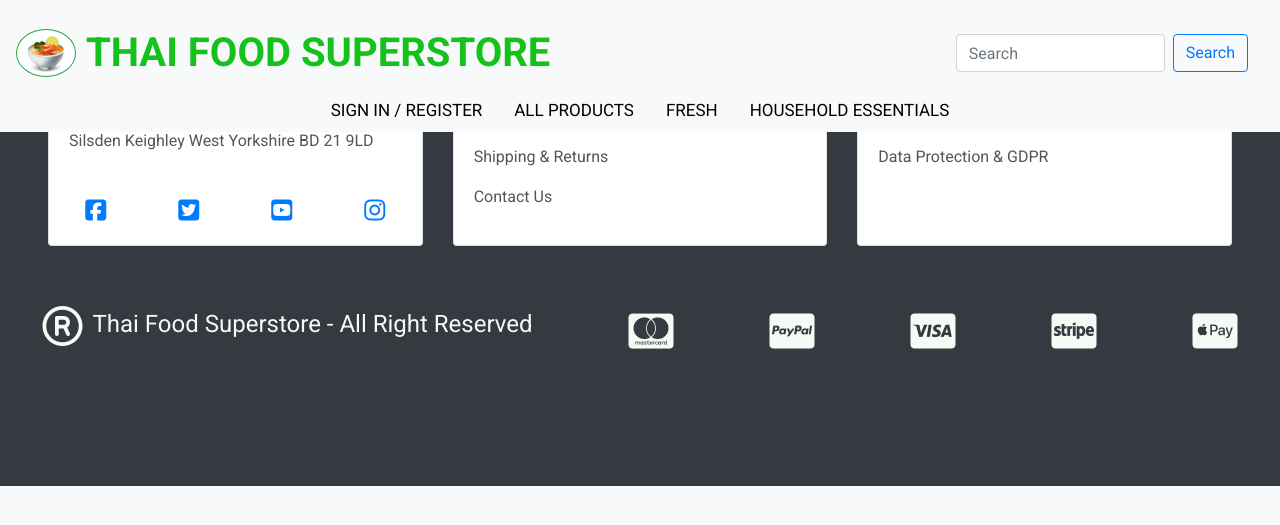
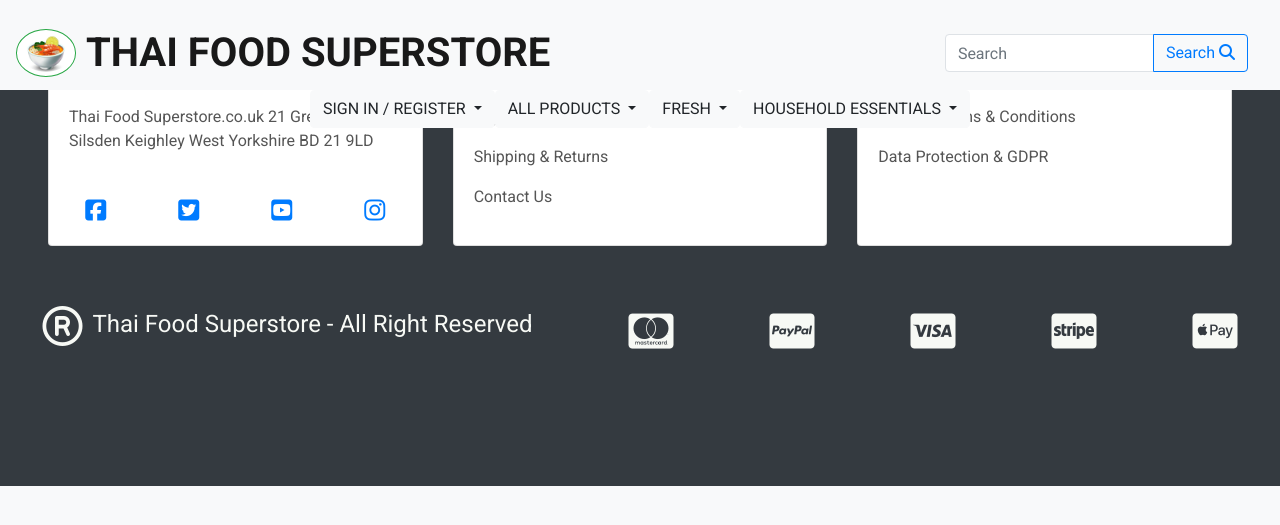
Before and after one commit to Kay13051976/thai-food-superstore, a Django app: template templates/base.html in a window 1280 px wide. Shown: the top 525 px of the page. Run offline with Django 3.2, Linux system fonts and the light colour scheme; the template is opened without the code that fills it, so the values that code supplies are empty; some libraries are stand-ins or nearby versions.

Commit message:
Added header nav dropdown using boostrap

```diff
--- a/static/css/base.css
+++ b/static/css/base.css
@@ -20,14 +20,6 @@ p {
 }
 
 /* Header style */
-h1 {
-    color: rgb(21, 193, 27);
-}
-
-.header-nav {
-    font-size: 17px;
-    color: #000000;
-}
 
 .header-nav:hover {
     text-decoration: underline;
--- a/templates/base.html
+++ b/templates/base.html
@@ -55,38 +55,77 @@
       <a class="navbar-brand" href="{% url 'home' %}" aria-label="Visit our home page(open in a same tab)">
         <h1 class="logo-font my-0">
           <img src="/media/logo-homepage-tom-yum-kung.jpg" width="60" height="50"
-            class="d-inline-block align-top rounded-circle img-thumbnail border-success" alt="a bowl of tomyam soup cartoon">
+            class="d-inline-block align-top rounded-circle img-thumbnail border-success"
+            alt="a bowl of tomyam soup cartoon">
           <strong class="fs-1 mt-5">
             THAI FOOD SUPERSTORE
           </strong>
         </h1>
       </a>
       <nav class="navbar navbar-light bg-light">
-        <form class="form-inline">
-          <input class="form-control mr-sm-2" type="search" placeholder="Search" aria-label="Search">
-          <button class="btn btn-outline-primary my-2 my-sm-0" type="submit">Search</button>
+        <form method+"GET" action="">
+          <div class="input-group w-100">
+            <input class="form-control border border-black" type="text" name="q" placeholder="Search"
+              aria-label="Search">
+            <div class="input-group-append">
+              <button class="btn btn-outline-primary my-2 my-sm-0" type="submit">Search
+                <span>
+                  <i class="fas fa-search"></i>
+                </span>
+              </button>
+            </div>
+          </div>
         </form>
       </nav>
     </nav>
-    <ul class="nav justify-content-center bg-light">
-      <li class="nav-item">
-        <a class="header-nav nav-link active" href="#"
-          aria-label="Visit our signin/register page(open in a same tab)">SIGN IN / REGISTER</a>
-      </li>
-      <li class="nav-item">
-        <a class="header-nav nav-link" href="#" aria-label="Visit our product page(open in a same tab)">ALL PRODUCTS</a>
-      </li>
-      <li class="nav-item">
-        <a class="header-nav nav-link" href="#"
-          aria-label="Visit our fresh friut and vegetables page(open in a same tab)">FRESH</a>
-      </li>
-      <li class="nav-item">
-      <li class="nav-item">
-        <a class="header-nav nav-link" href="#"
-          aria-label="Visit our household essentials page(open in a same tab)">HOUSEHOLD ESSENTIALS</a>
-    </ul>
+    {% comment %} Header nav dropdown {% endcomment %}
+    <div class="d-flex justify-content-center">
+      <div class="btn-group ">
+        <button type="button" class="btn btn-light dropdown-toggle" data-bs-toggle="dropdown" aria-expanded="false">
+          SIGN IN / REGISTER
+        </button>
+        <ul class="dropdown-menu">
+          <li><a class="dropdown-item" href="#">REGISTER</a></li>
+          <li><a class="dropdown-item" href="#">SIGN IN</a></li>
+          <li><a class="dropdown-item" href="#">SIGN OUTe</a></li>
+        </ul>
+      </div>
+      <div class="btn-group">
+        <button type="button" class="btn btn-light dropdown-toggle" data-bs-toggle="dropdown" aria-expanded="false">
+          ALL PRODUCTS
+        </button>
+        <ul class="dropdown-menu">
+          <li><a class="dropdown-item" href="#">CANS</a></li>
+          <li><a class="dropdown-item" href="#">HOUSEHOLD DRUGS</a></li>
+          <li><a class="dropdown-item" href="#">HOUSEHOLD ESSENTIALS</a></li>
+          <li><a class="dropdown-item" href="#">PASTE</a></li>
+          <li><a class="dropdown-item" href="#">RICE AND NOODLE</a></li>
+          <li><a class="dropdown-item" href="#">RESH</a></li>
+          <li><a class="dropdown-item" href="#">SNACK AND CRISPS</a></li>
+          <li><a class="dropdown-item" href="#">SAUCE AND SEASONIGN</a></li>
+        </ul>
+      </div>
+      <div class="btn-group">
+        <button type="button" class="btn btn-light dropdown-toggle" data-bs-toggle="dropdown" aria-expanded="false">
+          FRESH
+        </button>
+        <ul class="dropdown-menu">
+          <li><a class="dropdown-item" href="#">REGISTER</a></li>
+          <li><a class="dropdown-item" href="#">SIGN IN</a></li>
+          <li><a class="dropdown-item" href="#">SIGN OUTe</a></li>
+        </ul>
+      </div>
+      <div class="btn-group">
+        <button type="button" class="btn btn-light dropdown-toggle" data-bs-toggle="dropdown" aria-expanded="false">
+          HOUSEHOLD ESSENTIALS
+        </button>
+        <ul class="dropdown-menu">
+          <li><a class="dropdown-item" href="#">KITCHEN UTENSILS</a></li>
+          <li><a class="dropdown-item" href="#">HOUSEHOLD DRUGS</a></li>
+        </ul>
+      </div>
+    </div>
   </header>
-
 
   {% if messages %}
   <div class="message-container"></div>
@@ -111,21 +150,20 @@
           <div class="card-footer-get-in-touch">
             <ul class="card-footer-get-in-touch-social-media-list">
               <li>
-                <a href="#" target="_blank" rel="noopener"
-                  aria-label="Visit our Facebook page(open in a new tab)"><i
+                <a href="#" target="_blank" rel="noopener" aria-label="Visit our Facebook page(open in a new tab)"><i
                     class="fa-brands fa-square-facebook"></i></a>
               </li>
               <li>
-                <a href="#" target="_blank" rel="noopener"
-                  aria-label="Visit our Twitter page(open in a new tab)"><i class="fa-brands fa-square-twitter"></i></a>
+                <a href="#" target="_blank" rel="noopener" aria-label="Visit our Twitter page(open in a new tab)"><i
+                    class="fa-brands fa-square-twitter"></i></a>
               </li>
               <li>
-                <a href="#" target="_blank" rel="noopener"
-                  aria-label="Visit our YouTube page(open in a new tab)"><i class="fa-brands fa-square-youtube"></i></a>
+                <a href="#" target="_blank" rel="noopener" aria-label="Visit our YouTube page(open in a new tab)"><i
+                    class="fa-brands fa-square-youtube"></i></a>
               </li>
               <li>
-                <a href="#" target="_blank" rel="noopener"
-                  aria-label="Visit our Instagram page(open in a new tab)"><i class="fa-brands fa-instagram"></i></a>
+                <a href="#" target="_blank" rel="noopener" aria-label="Visit our Instagram page(open in a new tab)"><i
+                    class="fa-brands fa-instagram"></i></a>
               </li>
             </ul>
           </div>
```
